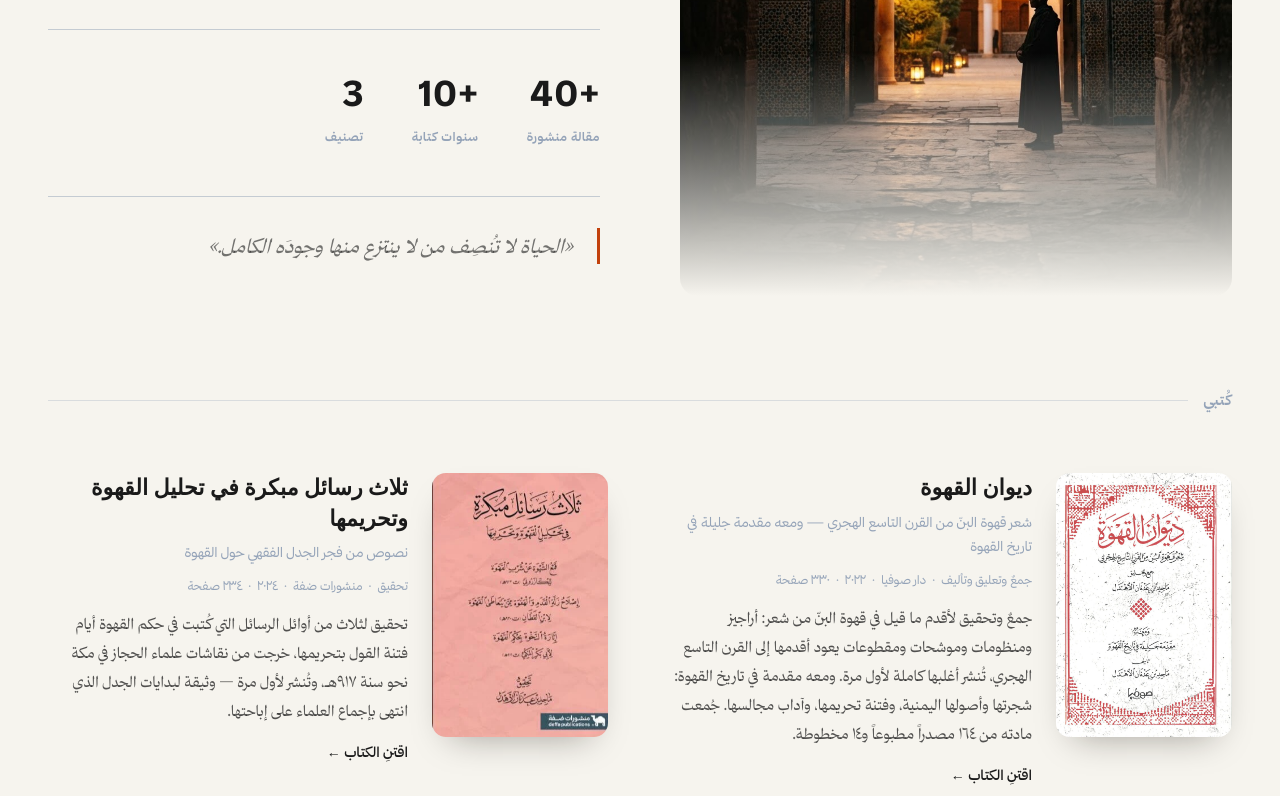
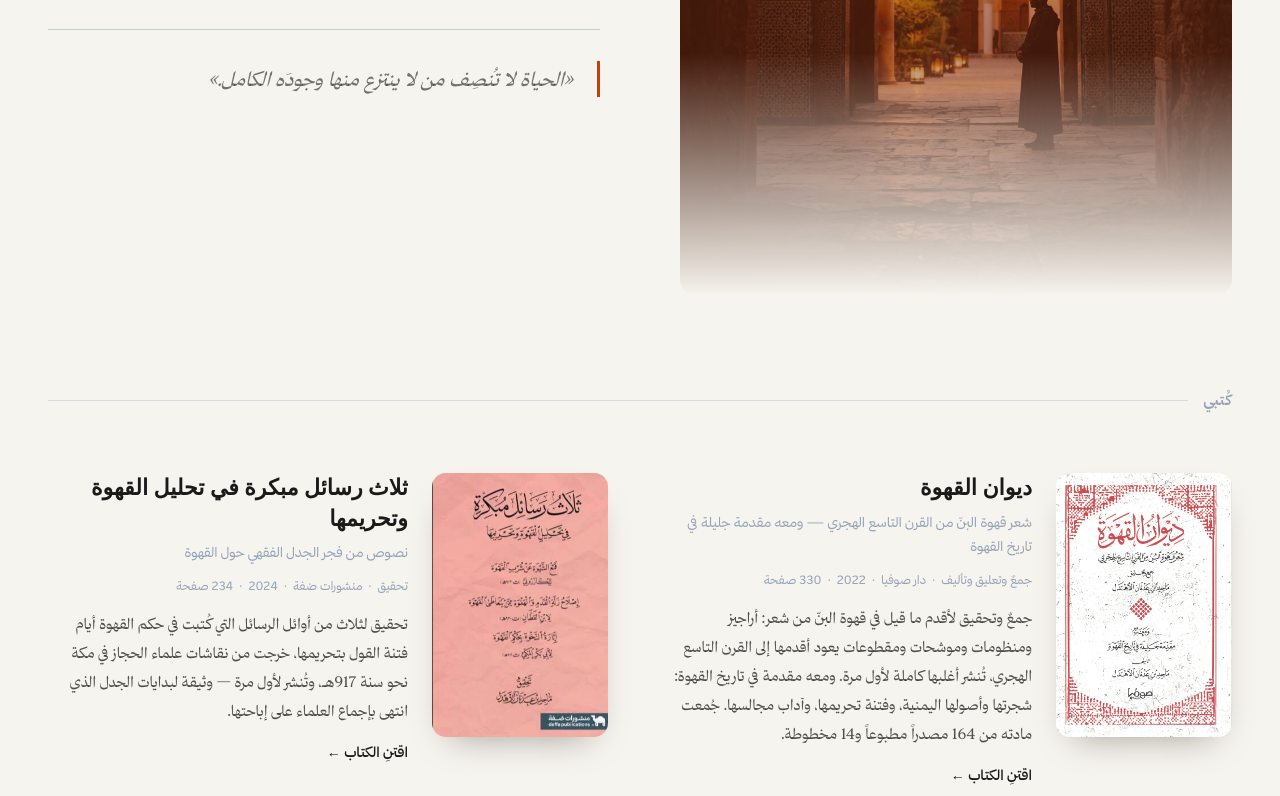
Before and after one commit to majedalahdal-sketch/blog, a plain HTML site: page docs/about/index.html in a window 1280 px wide. Shown: the part 584-1380 px from the top of the page. Drawn offline with Linux system fonts and the light colour scheme; a web font is replaced by a local one.

Commit message:
أرقام لاتينية في كل الموقع، إزالة الإحصائيات، وفلتر على صورة عني
تحويل تلقائي للأرقام العربية إلى لاتينية عند البناء (يشمل
محتوى سانيتي)، حذف قسم الإحصائيات من صفحة عني، وإضافة
الفلتر البرتقالي الداكن ٥٠٪ على صورة الكاتب.

Co-Authored-By: Claude Fable 5 <noreply@anthropic.com>

```diff
--- a/assets/css/style.css
+++ b/assets/css/style.css
@@ -278,6 +278,7 @@ button { font-family: var(--font); background: none; border: none; cursor: point
 .about-image { position: relative; order: 2; }
 @media (min-width: 1024px) { .about-image { order: 1; } }
 .about-image img { width: 100%; aspect-ratio: 3 / 4; object-fit: cover; border-radius: var(--radius-l); }
+.about-image::before { content: ''; position: absolute; inset: 0; background: var(--tint); opacity: .5; border-radius: var(--radius-l); }
 .about-image .fade { position: absolute; bottom: 0; right: 0; left: 0; height: 33%; background: linear-gradient(to top, var(--paper), transparent); }
 .about-content { order: 1; }
 @media (min-width: 1024px) { .about-content { order: 2; padding-top: 3rem; } }
--- a/docs/about/index.html
+++ b/docs/about/index.html
@@ -67,23 +67,6 @@
         <p>ماجد الأهدل. كاتبٌ، مُهتَمٌّ ومتَّهمٌ، مهتمٌّ بالتاريخ الثقافي للأشياء، ومتّهَمٌ بتأريخ القهوة. أمشي كثيرًا، في محاولة للتهادن مع الكورتيزول. أعتقد أنَّ الكتابة فعلٌ شنيعٌ، ولا أفهم من يدّعي العكس، لا أحتمل تعريف نفسي، فقَسْمُكَ منّي زاوية نظرك إليّ: لك الزاوية، ولي التّموضع. وليس من نافلة القول أنني: مهندسٌ..</p>
         </div>
         <hr class="mistarah">
-        <div class="stats">
-        <div>
-          <span class="value">+40</span>
-          <span class="label">مقالة منشورة</span>
-        </div>
-
-        <div>
-          <span class="value">+10</span>
-          <span class="label">سنوات كتابة</span>
-        </div>
-
-        <div>
-          <span class="value">3</span>
-          <span class="label">تصنيف</span>
-        </div>
-        </div>
-        <hr class="mistarah">
         <blockquote class="about-quote">«الحياة لا تُنصِف من لا ينتزع منها وجودَه الكامل.»</blockquote>
       </div>
     </div>
@@ -106,11 +89,11 @@
             <span>·</span>
             <span>دار صوفيا</span>
             <span>·</span>
-            <span>٢٠٢٢</span>
+            <span>2022</span>
             <span>·</span>
-            <span>٣٣٠ صفحة</span>
+            <span>330 صفحة</span>
           </div>
-          <p class="book-desc">جمعٌ وتحقيق لأقدم ما قيل في قهوة البنّ من شعر: أراجيز ومنظومات وموشحات ومقطوعات يعود أقدمها إلى القرن التاسع الهجري، تُنشر أغلبها كاملة لأول مرة. ومعه مقدمة في تاريخ القهوة: شجرتها وأصولها اليمنية، وفتنة تحريمها، وآداب مجالسها. جُمعت مادته من ١٦٤ مصدراً مطبوعاً و١٤ مخطوطة.</p>
+          <p class="book-desc">جمعٌ وتحقيق لأقدم ما قيل في قهوة البنّ من شعر: أراجيز ومنظومات وموشحات ومقطوعات يعود أقدمها إلى القرن التاسع الهجري، تُنشر أغلبها كاملة لأول مرة. ومعه مقدمة في تاريخ القهوة: شجرتها وأصولها اليمنية، وفتنة تحريمها، وآداب مجالسها. جُمعت مادته من 164 مصدراً مطبوعاً و14 مخطوطة.</p>
           <a class="book-link" href="https://www.jarir.com/arabic-books-603954.html" target="_blank" rel="noopener">اقتنِ الكتاب ←</a>
         </div>
       </div>
@@ -127,11 +110,11 @@
             <span>·</span>
             <span>منشورات ضفة</span>
             <span>·</span>
-            <span>٢٠٢٤</span>
+            <span>2024</span>
             <span>·</span>
-            <span>٢٣٤ صفحة</span>
+            <span>234 صفحة</span>
           </div>
-          <p class="book-desc">تحقيق لثلاث من أوائل الرسائل التي كُتبت في حكم القهوة أيام فتنة القول بتحريمها، خرجت من نقاشات علماء الحجاز في مكة نحو سنة ٩١٧هـ، وتُنشر لأول مرة — وثيقة لبدايات الجدل الذي انتهى بإجماع العلماء على إباحتها.</p>
+          <p class="book-desc">تحقيق لثلاث من أوائل الرسائل التي كُتبت في حكم القهوة أيام فتنة القول بتحريمها، خرجت من نقاشات علماء الحجاز في مكة نحو سنة 917هـ، وتُنشر لأول مرة — وثيقة لبدايات الجدل الذي انتهى بإجماع العلماء على إباحتها.</p>
           <a class="book-link" href="https://daralsun.com/%D8%AB%D9%84%D8%A7%D8%AB-%D8%B1%D8%B3%D8%A7%D8%A6%D9%84-%D9%85%D8%A8%D9%83%D8%B1%D8%A9-%D9%81%D9%8A-%D8%AA%D8%AD%D9%84%D9%8A%D9%84-%D8%A7%D9%84%D9%82%D9%87%D9%88%D8%A9-%D9%88%D8%AA%D8%AD%D8%B1%D9%8A%D9%85%D9%87%D8%A7/p1626293688" target="_blank" rel="noopener">اقتنِ الكتاب ←</a>
         </div>
       </div>
--- a/docs/assets/css/style.css
+++ b/docs/assets/css/style.css
@@ -278,6 +278,7 @@ button { font-family: var(--font); background: none; border: none; cursor: point
 .about-image { position: relative; order: 2; }
 @media (min-width: 1024px) { .about-image { order: 1; } }
 .about-image img { width: 100%; aspect-ratio: 3 / 4; object-fit: cover; border-radius: var(--radius-l); }
+.about-image::before { content: ''; position: absolute; inset: 0; background: var(--tint); opacity: .5; border-radius: var(--radius-l); }
 .about-image .fade { position: absolute; bottom: 0; right: 0; left: 0; height: 33%; background: linear-gradient(to top, var(--paper), transparent); }
 .about-content { order: 1; }
 @media (min-width: 1024px) { .about-content { order: 2; padding-top: 3rem; } }
```
Also changed, not shown: content/site.json (+5 -19 lines), 1 other file.
